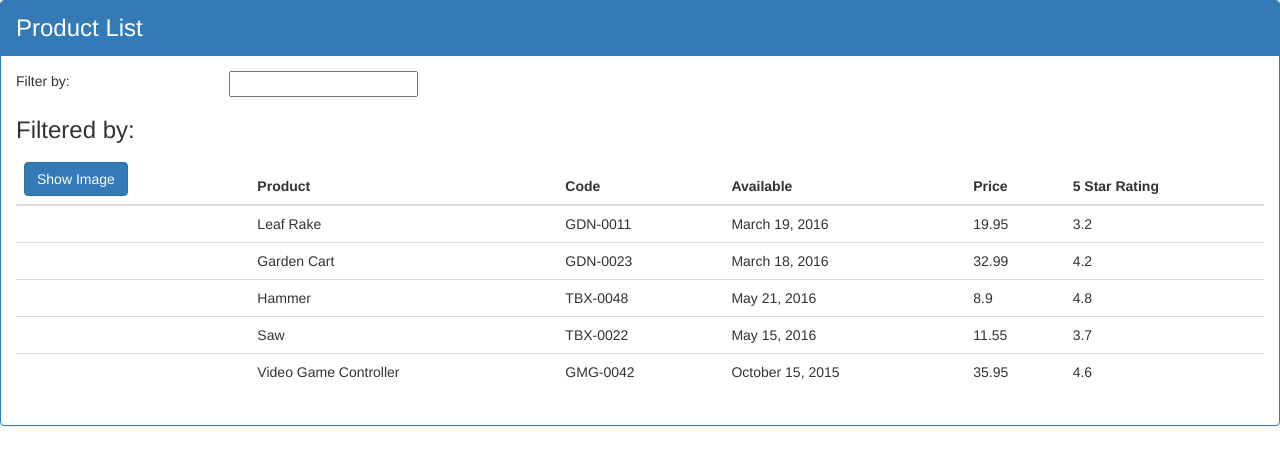
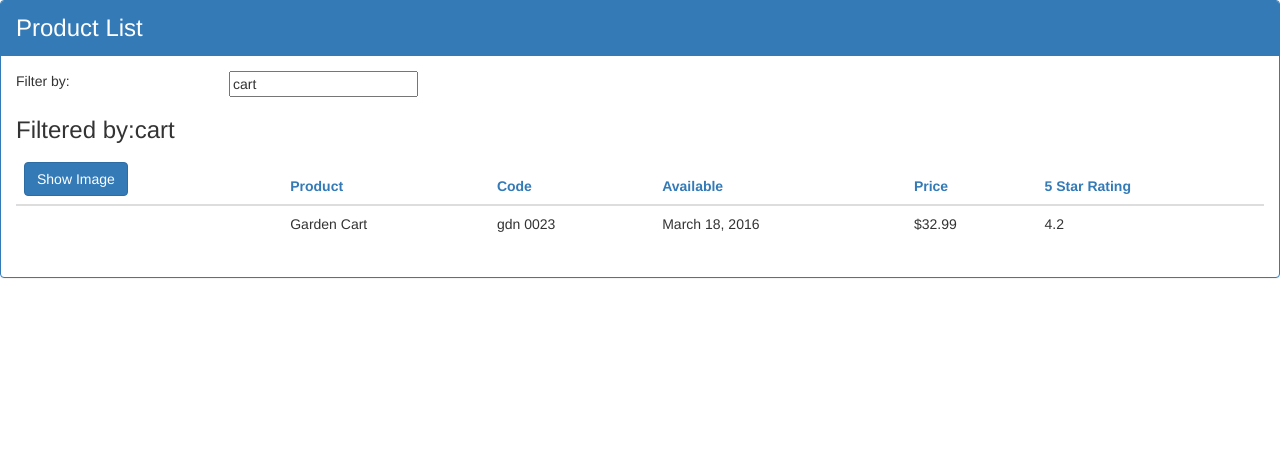
Before and after one commit to Norby125/angular-getting-started, an Angular app: page / in a window 1280 px wide. Shown: the top 464 px of the page. Built offline with nearby package versions, Linux system fonts and the light colour scheme.

Commit message:
adding pipe and filter capability

```diff
--- /dev/null
+++ b/src/app/products/product.ts
@@ -0,0 +1,29 @@
+export interface IProduct {
+    productId: number;
+    productName: string;
+    productCode: string;
+    releaseDate: string;
+    description: string;
+    price: number;
+    starRating: number;
+    imageUrl: string;
+    calculateDiscount?(percent: number);
+}
+
+export class Product implements IProduct {
+
+    constructor(public productId: number,
+        public productName: string,
+        public productCode: string,
+        public releaseDate: string,
+        public description: string,
+        public price: number,
+        public starRating: number,
+        public imageUrl: string) {
+
+    }
+
+    public calculateDiscount(percent: number): number {
+        return this.price - (this.price * percent / 100);
+    }
+}
--- a/src/app/products/products.component.css
+++ b/src/app/products/products.component.css
@@ -0,0 +1,3 @@
+thead{
+    color: #337AB7
+}
--- a/src/app/products/products.component.html
+++ b/src/app/products/products.component.html
@@ -6,12 +6,12 @@
     <div class="row">
       <div class="col-md-2">Filter by:</div>
       <div class="col-md-2">
-        <input type="text"/>
+        <input type="text" [(ngModel)]="filterBy"/>
       </div>
     </div>
     <div class="row">
       <div class="col-md-6">
-        <h3>Filtered by:</h3>
+        <h3>Filtered by:{{filterBy}}</h3>
       </div>
     </div>
     <div class="table-responsive" *ngIf="products && products.length">
@@ -19,8 +19,8 @@
         <thead>
           <tr>
             <th>
-              <button class="btn btn-primary">
-                Show Image
+              <button class="btn btn-primary" (click)="toogleImage()">
+                {{ !showImage ? 'Show Image' : "Hide Image"}}
               </button>
             </th>
             <th>Product</th>
@@ -31,12 +31,14 @@
           </tr>
         </thead>
         <tbody>
-          <tr *ngFor="let product of products">
-            <td></td>
+          <tr *ngFor="let product of filteredProducts">
+            <td>
+              <img [src]="product.imageUrl" [title]="product.productName" [style.width.px]="imageWidth" [style.margin.px]="imageMargin" *ngIf="showImage">
+            </td>
             <td>{{product.productName}}</td>
-            <td>{{product.productCode}}</td>
+            <td>{{product.productCode | convertToSpaces: '-' |lowercase}}</td>
             <td>{{product.releaseDate}}</td>
-            <td>{{product.price}}</td>
+            <td>{{product.price | currency:'USD':true:'1.2-2'}}</td>
             <td>{{product.starRating}}</td>
           </tr>
         </tbody>
--- a/src/app/products/products.component.ts
+++ b/src/app/products/products.component.ts
@@ -1,4 +1,5 @@
 import { Component, OnInit } from '@angular/core';
+import { IProduct } from './product';
 
 @Component({
   selector: 'pm-products',
@@ -6,18 +7,40 @@ import { Component, OnInit } from '@angular/core';
   styleUrls: ['./products.component.css']
 })
 export class ProductsComponent implements OnInit {
+
   public pageTitle: string = 'Product List';
+  public imageWidth: number = 50;
+  public imageMargin: number = 2;
+  public showImage: boolean = false;
 
-  constructor() { }
+  private _filterBy: string;
+  public get filterBy(): string{
+    return this._filterBy;
+  }
+  public set filterBy(value: string){
+    this._filterBy = value;
+    this.filteredProducts = this.filterBy ? this.performFilter(this.filterBy) : this.products;
+  }
+  public filteredProducts = [];
+  constructor() {
+    this.filteredProducts = this.products;
+    this.filterBy = "cart";
+  }
 
   ngOnInit() {
+    console.log("On init yuhu");
   }
 
+  public toogleImage(){
+    this.showImage = !this.showImage;
+  }
 
+  private performFilter(filterBy: string): IProduct[] {
+    filterBy = filterBy.toLocaleLowerCase();
+    return this.products.filter( (x: IProduct) => x.productName.toLocaleLowerCase().indexOf(filterBy) !== -1);
+  }
 
-
-
-  public products: any[] = [
+  public products: IProduct[] = [
     {
       "productId": 1,
       "productName": "Leaf Rake",
--- /dev/null
+++ b/src/app/shared/convert-to-spaces.pipe.ts
@@ -0,0 +1,12 @@
+import { Pipe } from "@angular/core";
+import { PipeTransform } from "@angular/core/src/change_detection/pipe_transform";
+
+@Pipe({
+    name: 'convertToSpaces'
+})
+export class ConvertToSpacesPipe implements PipeTransform{
+    transform(value: string, character: string): string {
+        return value.replace(character,' ');
+    }
+
+}
```
Also changed, not shown: src/app/app.module.ts (+5 -2 lines).
